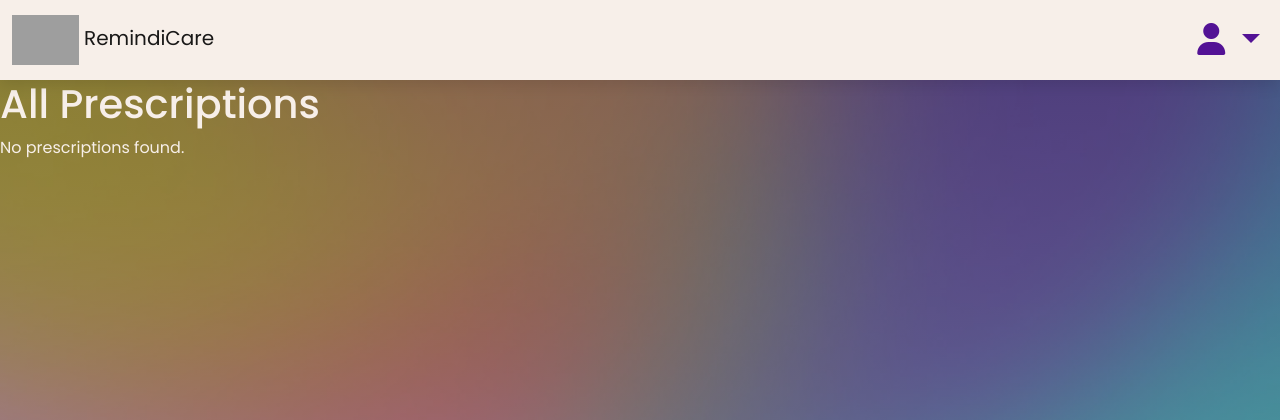
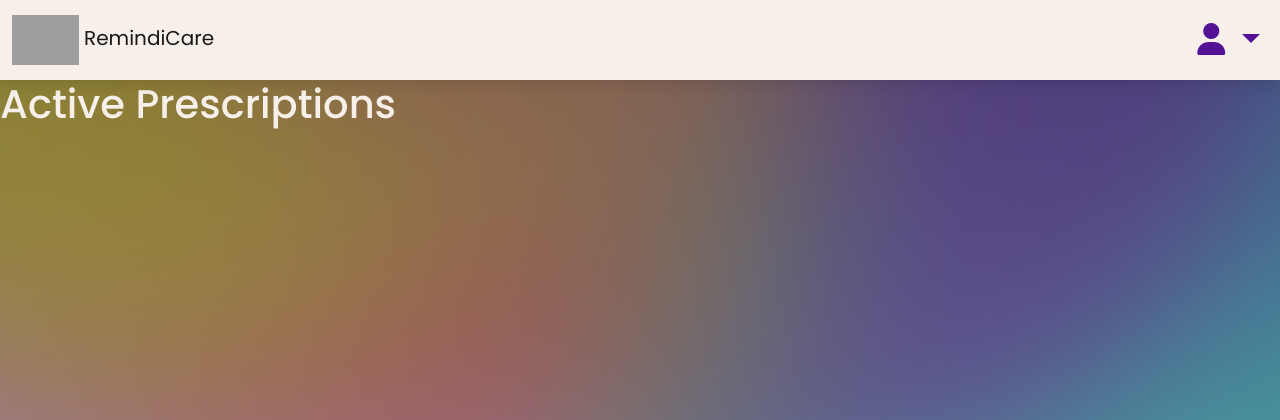
Before and after one commit to JohnnySonTrinh/remindicare, a Django app: page /prescription/ in a window 1280 px wide. Shown: the top 420 px of the page. Run offline with Django 5.2, Linux system fonts and the light colour scheme; the visitor is signed in with stand-in values (Sample User, id 1); some libraries are stand-ins or nearby versions; some web fonts are replaced; grey boxes are pictures that could not be loaded.

```diff
--- a/medications/templates/medications/prescription_list.html
+++ b/medications/templates/medications/prescription_list.html
@@ -1,14 +1,12 @@
 {% extends "base.html" %}
 
 {% block page-content %}
-    <h1>All Prescriptions</h1>
-    {% if prescriptions %}
+    <h1>Active Prescriptions</h1>
     {% for prescription in prescriptions %}
-            <h2>Patient: {{ prescription.user }} - Caregiver: {{ prescription.caregiver }}</h2>
         <ul>
             {% for medication in prescription.medications.all %}
                 <li>
-                        {{ medication.name }} -
+                    Medication: {{ medication.name }} -
                     <a href="{% url 'add_intake_schedule' prescription.id medication.id %}">Add Intake Schedule</a>
                 </li>
             {% endfor %}
@@ -40,7 +38,4 @@
             {% endfor %}
         </ul>
     {% endfor %}
-    {% else %}
-        <p>No prescriptions found.</p>
-    {% endif %}
 {% endblock %}
--- a/profiles/templates/profiles/user_profile.html
+++ b/profiles/templates/profiles/user_profile.html
@@ -5,7 +5,6 @@
     <div class="col-md-6">
         <h2>User Profile</h2>
         <p>Username: {{ profile.user.username }}</p>
-        <p>Title: {{ title }}</p>
         {% if patients %}
             {% for patient in patients %}
             <p>Patient: {{ patient }}</p>
```
Lines whose indentation alone changed are shown as unchanged.
